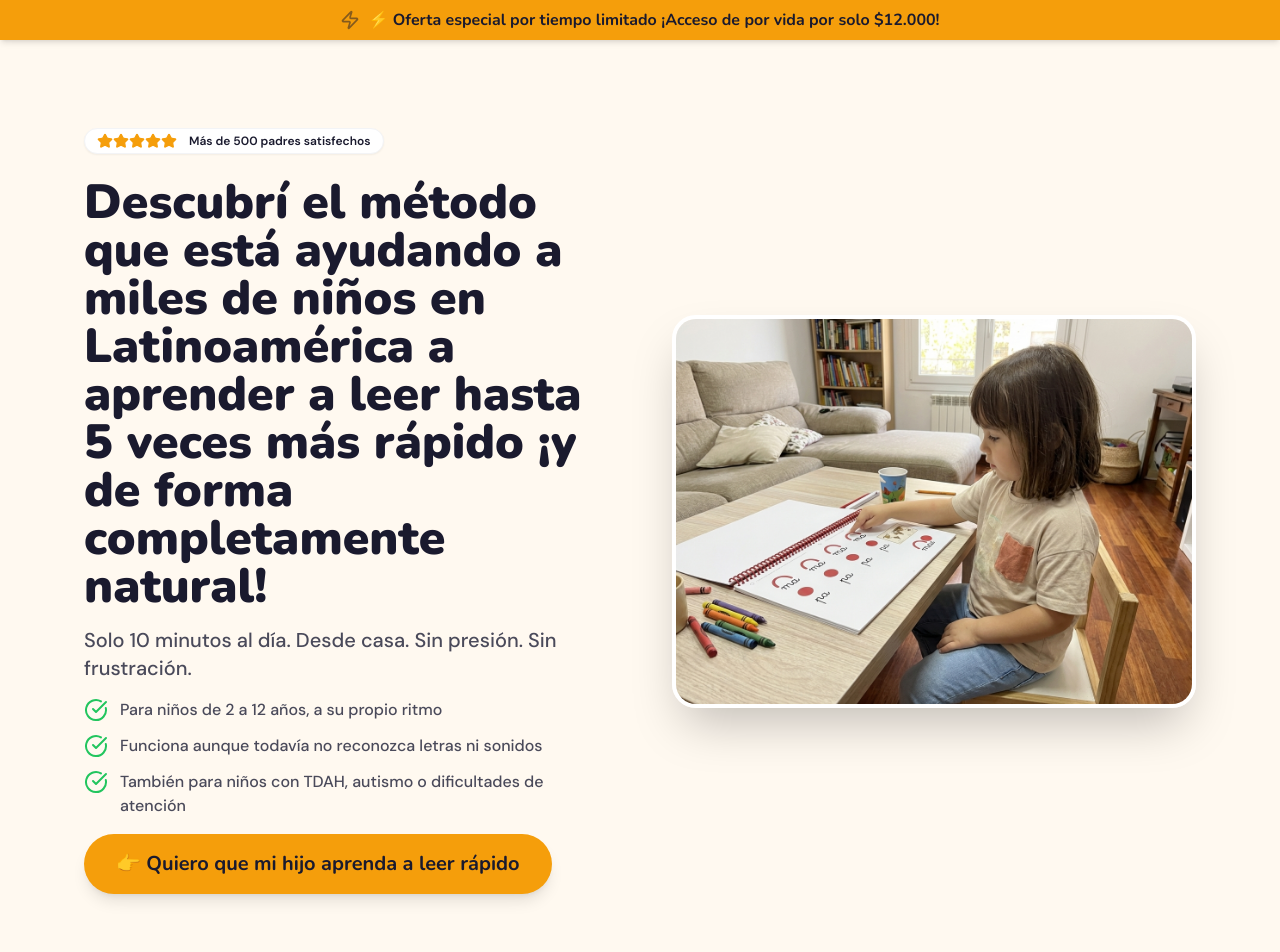
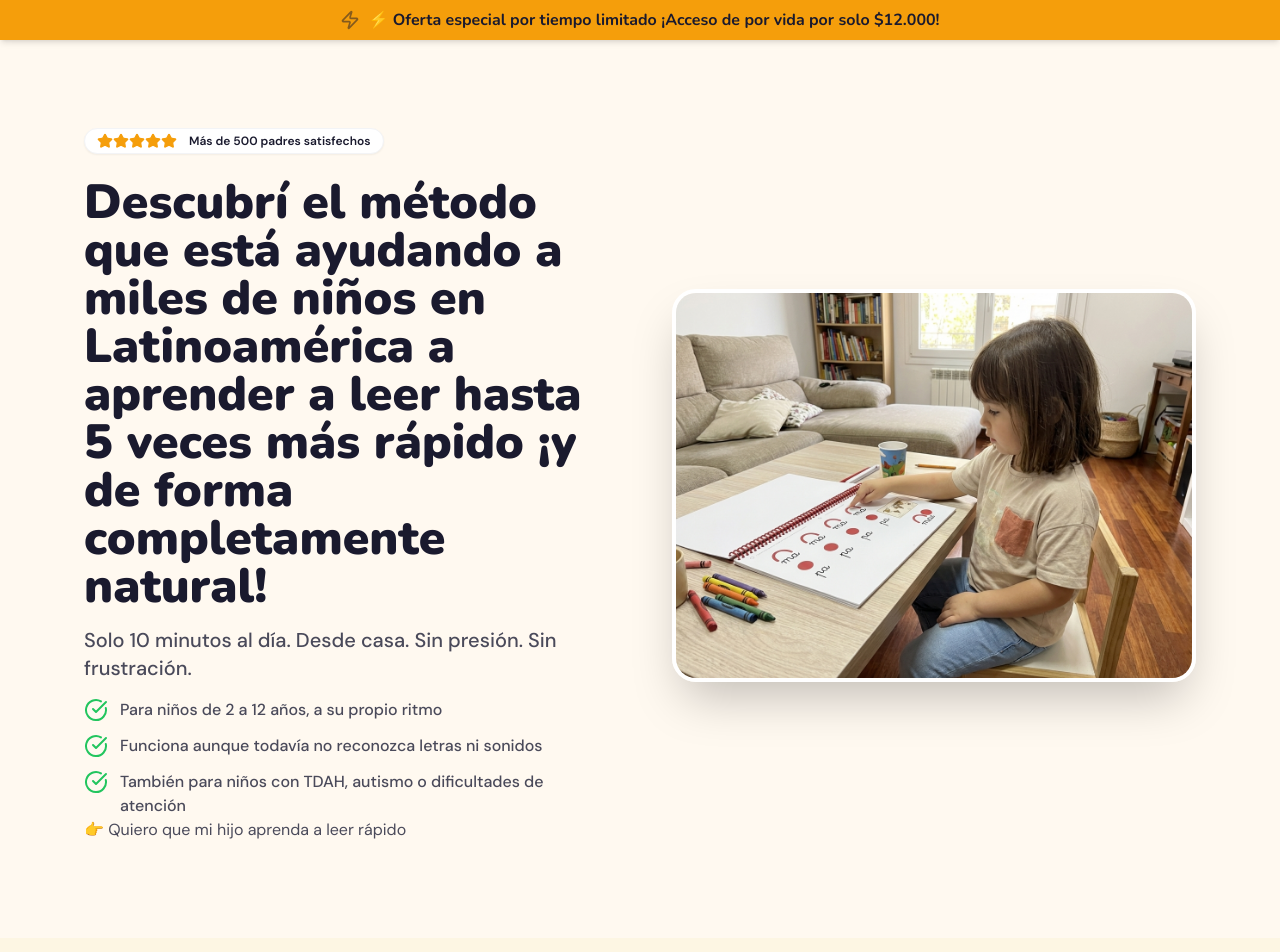
Before and after one commit to malcom01010110/landing-kitfonetico, a React (Vite) app in the folder Landing/: page / in a window 1280 px wide. Shown: the top 952 px of the page. Built offline with nearby package versions, Linux system fonts and the light colour scheme.

Commit message:
Update HeroSection.tsx

```diff
--- a/Landing/src/components/HeroSection.tsx
+++ b/Landing/src/components/HeroSection.tsx
@@ -57,19 +57,26 @@ export function HeroSection() {
             )}
           </ul>
 
-          <motion.a
-            href="https://pequesfelicesok.myshopify.com/cart/51935759466798:1"
-            onClick={() => (window as any).fbq("track", "AddToCart")}
-            className="inline-block w-full md:w-auto bg-accent hover:bg-yellow-500 text-dark font-heading font-bold text-lg md:text-xl py-4 px-8 rounded-full shadow-lg transition-transform hover:scale-105 text-center pt-[16px] pb-[16px]"
-            whileHover={{
-              scale: 1.05
-            }}
-            whileTap={{
-              scale: 0.95
-            }}>
+<motion.a
+  href="https://mipaginaenshopify.myshopify.com/cart/51935759466798:1"
+  onClick={() => {
+    const urlParams = new URLSearchParams(window.location.search);
+    const fbclid = urlParams.get("fbclid");
 
-            👉 Quiero que mi hijo aprenda a leer rápido
-          </motion.a>
+    let checkoutUrl = "https://pequesfelicesok.myshopify.com/cart/51935759466798:1";
+
+    if (fbclid) {
+      checkoutUrl += `?fbclid=${fbclid}`;
+    }
+
+    (window as any).fbq("track", "AddToCart");
+
+    window.location.href = checkoutUrl;
+  }}
+  className="..."
+>
+👉 Quiero que mi hijo aprenda a leer rápido
+</motion.a>
         </motion.div>
 
         {/* Image Placeholder */}
```
